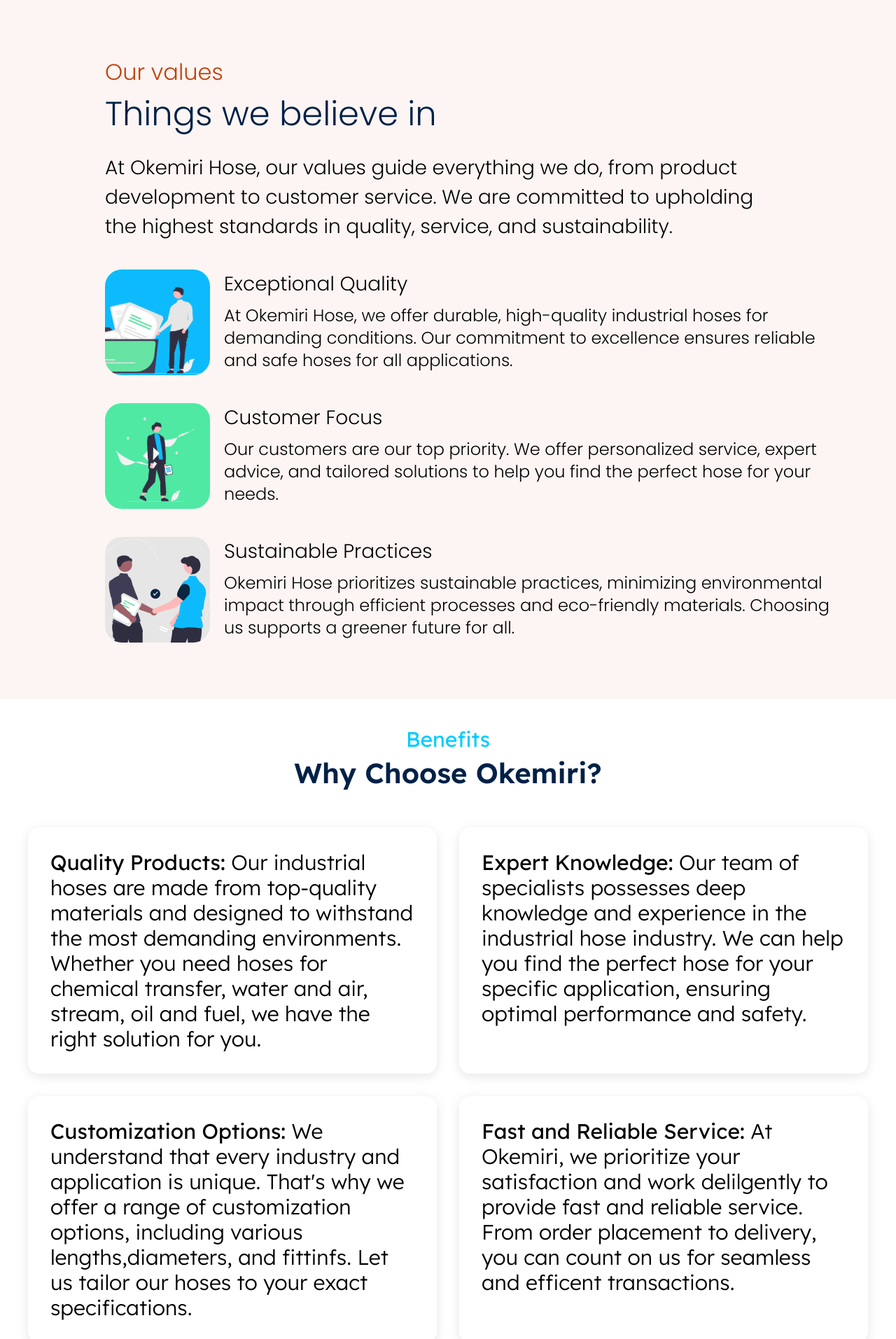
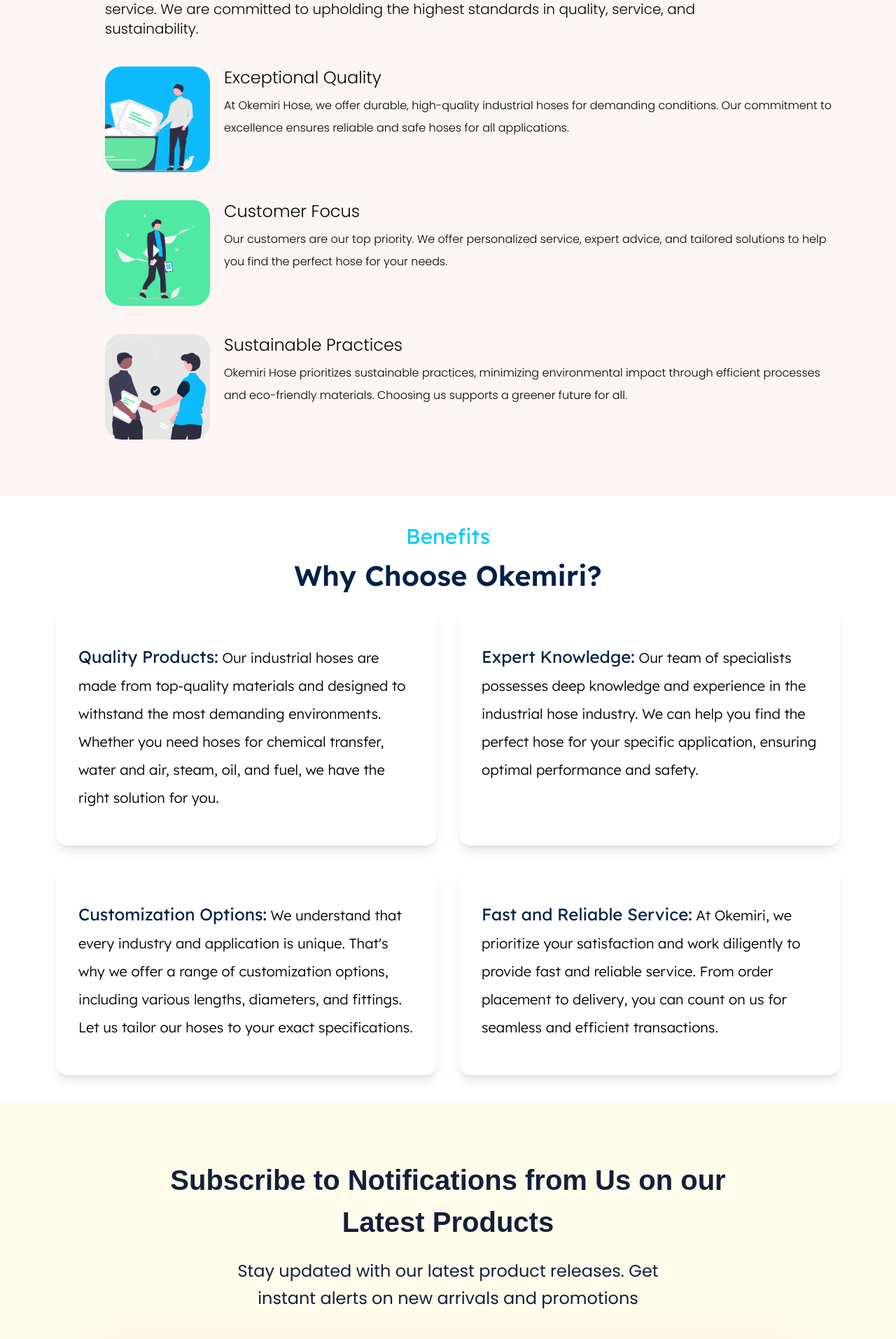
Before and after one commit to Dakeem05/Okemiri, a Vue app: page /about-us in a window 1280 px wide. Shown: the part 1507-3420 px from the top of the page at 70% size. Built offline with nearby package versions, Linux system fonts and the light colour scheme.

Commit message:
updated faqa and changed fonts size

```diff
--- a/package.json
+++ b/package.json
@@ -9,9 +9,11 @@
     "preview": "vite preview"
   },
   "dependencies": {
+    "alpinejs": "^3.14.0",
     "emailjs-com": "^3.2.0",
     "flowbite": "^2.3.0",
     "flowbite-vue": "^0.1.5",
+    "swiper": "^11.1.4",
     "vue": "^3.4.21",
     "vue-router": "^4.3.2"
   },
--- a/src/components/About/story.vue
+++ b/src/components/About/story.vue
@@ -1,10 +1,10 @@
 <template>
   <div class="font-lexend px-10 lg:px-20 font-light">
-    <h3 class="text-[#00CCFF] text-[32px]">Our story</h3>
-    <h1 class="lg:text-[48px] text-[36px] text-[#002147]">
+    <h3 class="text-[#00CCFF] text-2xl lg:text-3xl">Our story</h3>
+    <h1 class="lg:text-3xl text-2xl text-[#002147] mt-2">
       Dynamics Behind the growth and Rise of <br class="hidden lg:block" />OKEMIRI Productions
     </h1>
-    <p class="lg:text-[32px] text-[20px] leading-[32px] lg:leading-[50px] pt-5">
+    <p class="lg:text-xl text-base leading-8 lg:leading-10 pt-5">
       Okemiri Hose's growth in the industrial hose market stems from strategic
       innovation, customer-centric focus, and dedication to quality. We invest
       in research and development to create advanced hoses for diverse
--- a/src/components/About/values.vue
+++ b/src/components/About/values.vue
@@ -1,20 +1,20 @@
 <template>
-  <div class="bg-[#FCF5F3] p-10 lg:p-20 lg:pl-[150px]  font-light">
+  <div class="bg-[#FCF5F3] p-10 lg:p-20 lg:pl-[150px] font-light">
     <div class="w-full lg:w-[959px]">
-      <h3 class="text-[#C2410C] text-[32px]">Our values</h3>
-      <h1 class="text-[#002147] text-[48px]">Things we believe in</h1>
-      <p class="text-[24px] pt-5 lg:text-[28px]">
+      <h3 class="text-[#C2410C] text-xl lg:text-2xl">Our values</h3>
+      <h1 class="text-[#002147] text-3xl lg:text-4xl mt-4">Things we believe in</h1>
+      <p class="text-lg pt-5 lg:text-xl">
         At Okemiri Hose, our values guide everything we do, from product
         development to customer service. We are committed to upholding the
         highest standards in quality, service, and sustainability.
       </p>
     </div>
-    <div class="pt-10 flex flex-col gap-10 ">
+    <div class="pt-10 flex flex-col gap-10">
       <div class="flex flex-col lg:flex-row gap-5">
         <img src="../../assets/svg/exceptional.svg" alt="" />
         <div>
-          <h3 class="text-[28px] ">Exceptional Quality</h3>
-          <p class="pt-2 leading-[32px] text-[24px]">
+          <h3 class="text-xl lg:text-2xl">Exceptional Quality</h3>
+          <p class="pt-2 leading-6 lg:leading-8 text-lg lg:text-base">
             At Okemiri Hose, we offer durable, high-quality industrial hoses for
             demanding conditions. Our commitment to excellence ensures reliable
             and safe hoses for all applications.
@@ -25,8 +25,8 @@
       <div class="flex flex-col lg:flex-row gap-5">
         <img src="../../assets/svg/customer.svg" alt="" />
         <div>
-          <h3 class="text-[28px] ">Customer Focus</h3>
-          <p class="pt-2 leading-[32px] text-[24px]">
+          <h3 class="text-xl lg:text-2xl">Customer Focus</h3>
+          <p class="pt-2 leading-6 lg:leading-8 text-lg lg:text-base">
             Our customers are our top priority. We offer personalized service,
             expert advice, and tailored solutions to help you find the perfect
             hose for your needs.
@@ -37,8 +37,8 @@
       <div class="flex flex-col lg:flex-row gap-5">
         <img src="../../assets/svg/sustainable.svg" alt="" />
         <div>
-          <h3 class="text-[28px] ">Sustainable Practices</h3>
-          <p class="pt-2 leading-[32px] text-[24px]">
+          <h3 class="text-xl lg:text-2xl">Sustainable Practices</h3>
+          <p class="pt-2 leading-6 lg:leading-8 text-lg lg:text-base">
             Okemiri Hose prioritizes sustainable practices, minimizing
             environmental impact through efficient processes and eco-friendly
             materials. Choosing us supports a greener future for all.
--- a/src/components/Products/index.vue
+++ b/src/components/Products/index.vue
@@ -16,7 +16,7 @@
             v-model="searchTerm"
             type="text"
             placeholder="Look for products..."
-            class="w-full lg:w-[80%] px-4 py-4 text-sm border border-[#1D1E1C80] rounded-full focus:outline-none"
+            class="w-full lg:w-[80%] bg-white px-4 py-4 text-sm border border-[#1D1E1C80] rounded-full focus:outline-none"
           />
         </form>
         <div class="pt-3 lg:pt-10 px-10 lg:px-0">
@@ -31,6 +31,7 @@
           :title="product.name"
           :description="product.description"
           :image="product.image"
+
         />
       </div>
       <homeReviews></homeReviews>
--- a/src/components/home/About.vue
+++ b/src/components/home/About.vue
@@ -3,10 +3,10 @@
 
 <template>
   <main class="bg-[#fffbf5] max-w-7xl mx-auto relative lg:flex-row flex flex-col gap-[2rem] py-[3.5rem] px-[3rem] ">
-    <div class="lg:w-[40%] w-full">
+    <div class="lg:w-[40%] w-full md:w-full">
         <img src="../../assets/images/Rectangle 4.png" alt="">
     </div>
-    <div class="lg:w-[50%] w-full pt-[3rem]">
+    <div class="lg:w-[50%] w-full md:w-full pt-[3rem]">
         <h3 class="text-[#00CCFF] font-manjari font-[700] text-2xl">About Us</h3>
         <h2 class="font-manjari font-[700] text-[2rem] mt-3">RUGGED. RELIABLE. FLEXIBILE.</h2>
         <p class="mt-2 text-2xl font-[400] leading-relaxed">Okemiri Hose is your trusted source for premium-quality hoses. With a focus on durability and reliabilty, our precision-engineered products are designed to mmet the demand of any application. Backed by exceptional customer service, we're committed to ensuring your satisfaction every step of the way. Experience the Okemiri difference today.</p>
--- a/src/components/home/Benefits.vue
+++ b/src/components/home/Benefits.vue
@@ -4,32 +4,37 @@
 <template>
   <main class="mx-auto max-w-7xl relative">
     <article class="text-center font-lexend">
-        <h1 class=" text-[#00CCFF] text-3xl">Benefits</h1>
-        <h2 class="font-[600] text-[#002147] text-[2.5rem]">Why Choose Okemiri?</h2>
+      <h1 class="text-[#00CCFF] text-3xl">Benefits</h1>
+      <h2 class="font-[600] text-[#002147] text-2xl md:text-3xl lg:text-[2.5rem] pt-5">Why Choose Okemiri?</h2>
     </article>
-    <section class="mt-[3rem] lg:grid-cols-2 grid grid-cols-1 mx-5 gap-[2rem] lg:mx-10">
-        <div class="[box-shadow:0px_4px_16px_0px_#0000001A] rounded-2xl py-[2rem] px-[2rem]">
-            <p class="font-lexend lg:text-3xl text-2xl font-light leading-relaxed"><strong>Quality Products:</strong> Our industrial hoses are made from top-quality materials and designed to withstand the most demanding environments.
-        Whether you need hoses for chemical transfer, water and air, stream, oil and fuel, we have the right solution for you.</p>
-        </div>
-
-        <div class="[box-shadow:0px_4px_16px_0px_#0000001A] rounded-2xl py-[2rem] px-[2rem]">
-            <p class="font-lexend lg:text-3xl text-2xl font-light leading-relaxed"><strong>Expert Knowledge:</strong> Our team of specialists possesses deep knowledge and experience in the industrial hose industry.
-        We can help you find the perfect hose for your specific application, ensuring optimal performance and safety.</p>
-        </div>
-
-        <div class="[box-shadow:0px_4px_16px_0px_#0000001A] rounded-2xl py-[2rem] px-[2rem]">
-            <p class="font-lexend lg:text-3xl text-2xl font-light leading-relaxed"><strong>Customization Options:</strong> We understand that every industry and application is unique. That's why we offer a range of customization options, including various lengths,diameters, and fittinfs. Let us tailor our hoses to your exact specifications.</p>
-        </div>
-
-        <div class="[box-shadow:0px_4px_16px_0px_#0000001A] rounded-2xl py-[2rem] px-[2rem]">
-            <p class="font-lexend lg:text-3xl text-2xl font-light leading-relaxed"><strong>Fast and Reliable Service:</strong> At Okemiri, we prioritize your satisfaction and work delilgently to provide fast and reliable service.
-        From order placement to delivery, you can count on us for seamless and efficent transactions.</p>
-        </div>
+    <section class="mt-8 lg:grid-cols-2 grid grid-cols-1 mx-5 gap-8 lg:mx-20">
+      <div class="shadow-lg rounded-2xl py-12 px-8"> <!-- Increased py to 12 -->
+        <p class="font-lexend text-base md:text-lg lg:text-xl font-light leading-relaxed lg:leading-loose"> <!-- Added leading-loose for larger screens -->
+          <strong class="text-[#002147] text-2xl">Quality Products:</strong> Our industrial hoses are made from top-quality materials and designed to withstand the most demanding environments.
+          Whether you need hoses for chemical transfer, water and air, steam, oil, and fuel, we have the right solution for you.
+        </p>
+      </div>
+      <div class="shadow-lg rounded-2xl py-12 px-8"> <!-- Increased py to 12 -->
+        <p class="font-lexend text-base md:text-lg lg:text-xl font-light leading-relaxed lg:leading-loose"> <!-- Added leading-loose for larger screens -->
+          <strong class="text-[#002147] text-2xl">Expert Knowledge:</strong> Our team of specialists possesses deep knowledge and experience in the industrial hose industry.
+          We can help you find the perfect hose for your specific application, ensuring optimal performance and safety.
+        </p>
+      </div>
+      <div class="shadow-lg rounded-2xl py-12 px-8"> <!-- Increased py to 12 -->
+        <p class="font-lexend text-base md:text-lg lg:text-xl font-light leading-relaxed lg:leading-loose"> <!-- Added leading-loose for larger screens -->
+          <strong class="text-[#002147] text-2xl">Customization Options:</strong> We understand that every industry and application is unique. That's why we offer a range of customization options, including various lengths, diameters, and fittings. Let us tailor our hoses to your exact specifications.
+        </p>
+      </div>
+      <div class="shadow-lg rounded-2xl py-12 px-8"> <!-- Increased py to 12 -->
+        <p class="font-lexend text-base md:text-lg lg:text-xl font-light leading-relaxed lg:leading-loose"> <!-- Added leading-loose for larger screens -->
+          <strong class="text-[#002147] text-2xl">Fast and Reliable Service:</strong> At Okemiri, we prioritize your satisfaction and work diligently to provide fast and reliable service.
+          From order placement to delivery, you can count on us for seamless and efficient transactions.
+        </p>
+      </div>
     </section>
   </main>
 </template>
 
-<style>
+<style scoped>
 
 </style>
--- a/src/components/home/Subscribe.vue
+++ b/src/components/home/Subscribe.vue
@@ -8,12 +8,12 @@
   <main class="py-10 lg:py-[5rem] max-w-7xl mx-auto relative">
     <article class="text-center">
       <h1
-        class="font-plus-jakarta-sans font-[700] text-[2.5rem] w-full lg:text-[3.5rem] lg:w-[70%] mx-auto text-[#141F39]"
+        class="font-plus-jakarta-sans font-[700] text-[2rem] lg:text-[2.5rem] w-full lg:w-[70%] mx-auto text-[#141F39]"
       >
-        Subscribe to Notifications from Us on our Latest products
+        Subscribe to Notifications from Us on our Latest Products
       </h1>
       <p
-        class="font-[400] text-3xl w-full lg:w-[55%] p-5 mx-auto leading-relaxed text-[#141F39]"
+        class="font-[400] text-[1.25rem] lg:text-[1.5rem] w-full lg:w-[55%] p-5 mx-auto leading-relaxed text-[#141F39]"
       >
         Stay updated with our latest product releases. Get instant alerts on new
         arrivals and promotions
@@ -27,11 +27,11 @@
       <input
         type="text"
         placeholder="Enter your email address"
-        class="h-[4rem] lg:h-[6rem] text-xl w-full rounded-sm lg:w-[80%] pl-[2rem] pr-[1rem] bg-white lg:text-3xl focus:outline-none focus:border focus:border-[#00ccff] lg:rounded-[22.5px]"
+        class="h-[4rem] lg:h-[6rem] text-lg lg:text-xl w-full rounded-sm lg:w-[80%] pl-[2rem] pr-[1rem] bg-white focus:outline-none focus:border focus:border-[#00ccff] lg:rounded-[22.5px]"
       />
       <button
         type="submit"
-        class="bg-[#00ccff] rounded-sm h-[4rem] lg:h-[6rem] lg:w-[20%] w-full text-white lg:rounded-[15px] px-[2.5rem] text-2xl"
+        class="bg-[#00ccff] rounded-sm h-[4rem] lg:h-[6rem] lg:w-[20%] w-full text-white lg:rounded-[15px] px-[2.5rem] text-lg lg:text-xl"
       >
         Subscribe
       </button>
@@ -39,4 +39,6 @@
   </main>
 </template>
 
-<style></style>
+<style scoped>
+/* Add any additional styles if necessary */
+</style>
```
Also changed, not shown: src/components/Contact/faqs.vue (+14 -9 lines), src/components/home/Hero.vue (+12 -13 lines), src/components/home/Products.vue (+75 -42 lines), src/components/home/Reviews.vue (line endings or trailing spaces), vercel.json, 1 other file (tests, documents, lock files or other folders).
